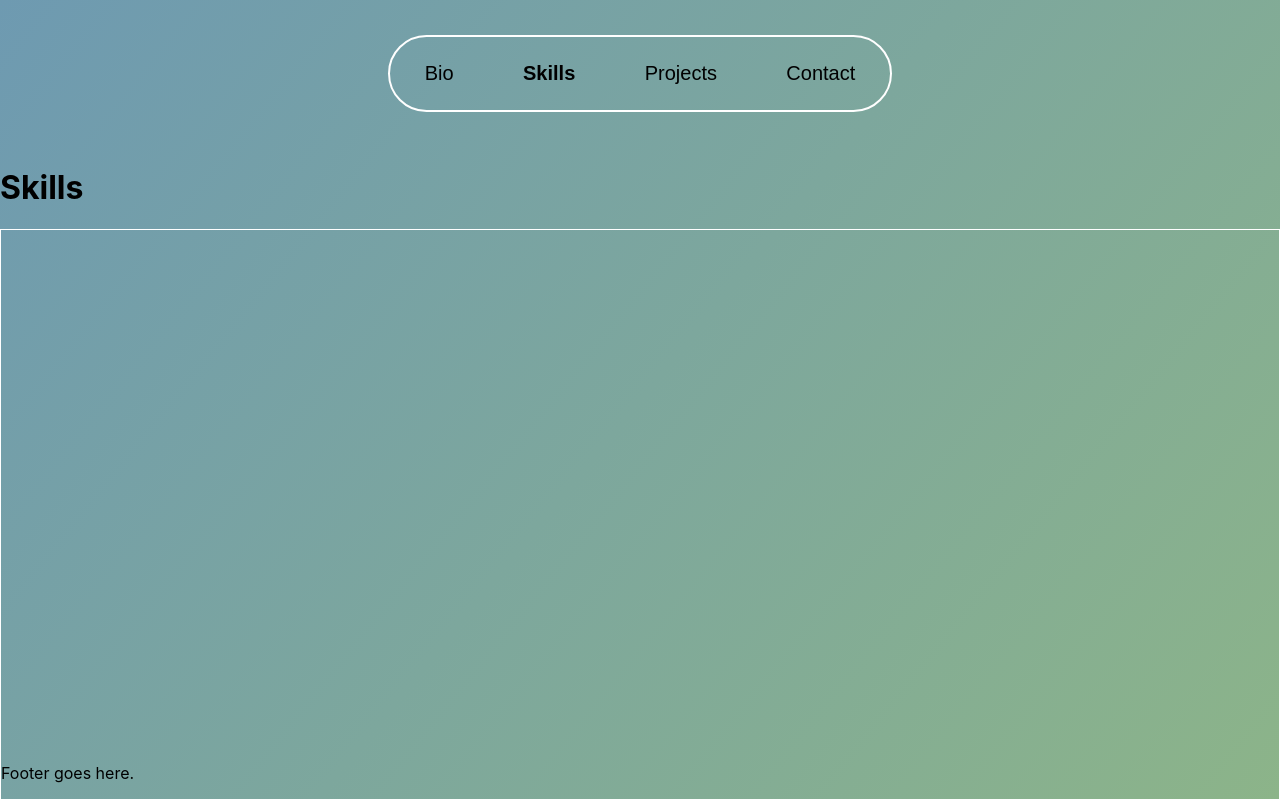
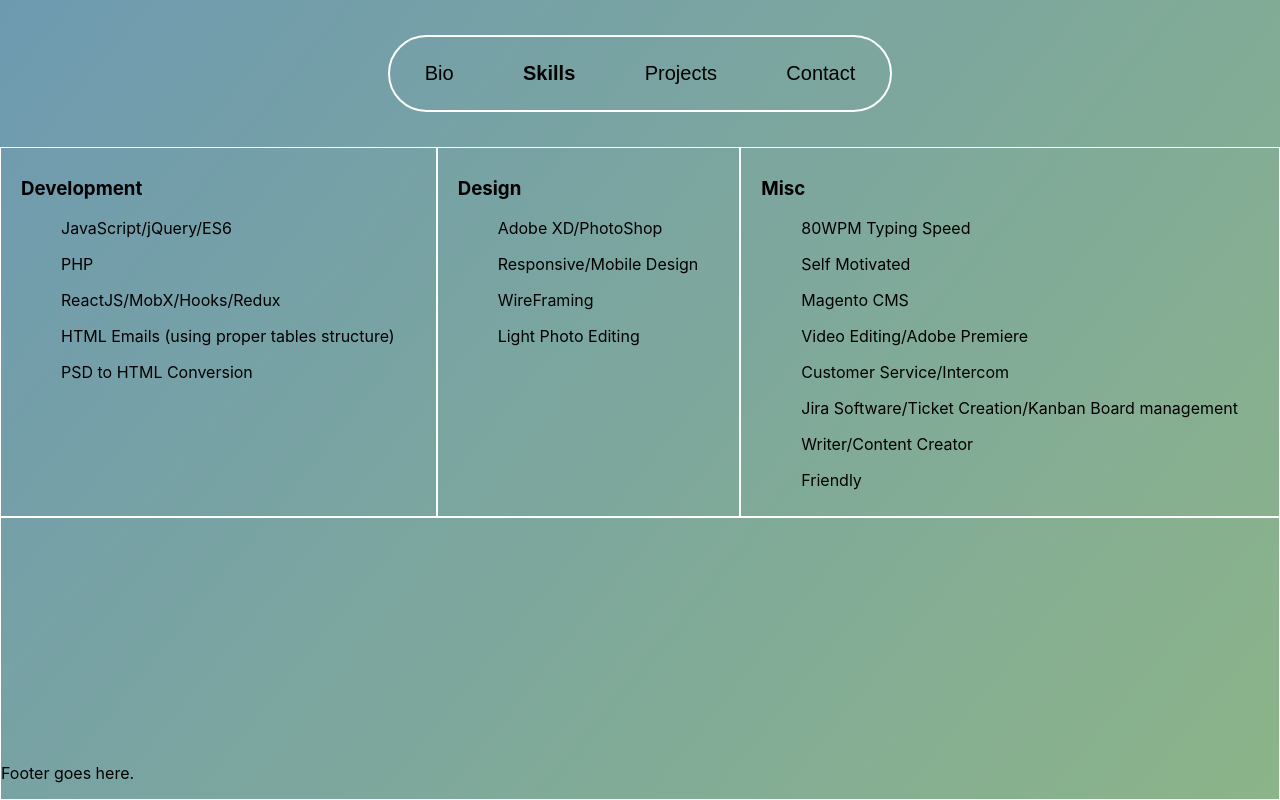
Before and after one commit to sok213/new-portolfio, a React (Create React App) app: page / in a window 1280 px wide. Both pictures are taken after a click on the button "Skills". Built offline with nearby package versions, Linux system fonts and the light colour scheme.

Commit message:
Update skills page

```diff
--- a/src/Comps/Skills/Skills.js
+++ b/src/Comps/Skills/Skills.js
@@ -1,11 +1,72 @@
-import React, { Component } from 'react';
+import React, { Component, useState } from 'react';
 import s from './Skills.module.scss';
 
 export default function Skills() {
 
+  const skills = [
+    {
+      header: 'Development',
+      skillListItems: [
+        'JavaScript/jQuery/ES6',
+        'PHP',
+        'ReactJS/MobX/Hooks/Redux',
+        'HTML Emails (using proper tables structure)',
+        'PSD to HTML Conversion'
+      ]
+    },
+    {
+      header: 'Design',
+      skillListItems: [
+        'Adobe XD/PhotoShop',
+        'Responsive/Mobile Design',
+        'WireFraming',
+        'Light Photo Editing'
+      ]
+    },
+    {
+      header: 'Misc',
+      skillListItems: [
+        '80WPM Typing Speed',
+        'Self Motivated',
+        'Magento CMS',
+        'Video Editing/Adobe Premiere',
+        'Customer Service/Intercom',
+        'Jira Software/Ticket Creation/Kanban Board management',
+        'Writer/Content Creator',
+        'Friendly'
+      ]
+    }
+  ];
+
+  function renderSkillCards() {
+
+    return skills.map(skillCard => {
+
+      const {
+        header,
+        skillListItems
+      } = skillCard;
+
+      return (
+        <div className={s.skillCard}>
+          <h3>{header}</h3>
+          <ul className={s.listContainer}>
+            {skillListItems.map(item =>{
+              return (
+                <li>
+                  <p>{item}</p>
+                </li>
+              );
+            })}
+          </ul>
+        </div>
+      );
+    });
+  }
+
   return (
     <div className={s.container}>
-      <h1>Skills</h1>
+      {renderSkillCards()}
     </div>
   );
 }
--- a/src/Comps/Skills/Skills.module.scss
+++ b/src/Comps/Skills/Skills.module.scss
@@ -0,0 +1,20 @@
+.container {
+  display: flex;
+  flex-direction: row;
+
+  @media screen and (max-width: 1200px) {
+    flex-direction: column;
+  }
+}
+
+.skillCard {
+  padding: 10px 20px;
+  flex-grow: 1;
+  border: thin solid white;
+  width: auto;
+  height: auto;
+}
+
+.listContainer {
+  list-style: none;
+}
```
